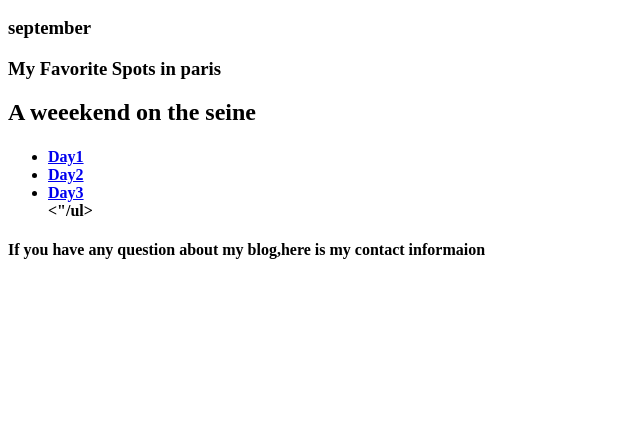
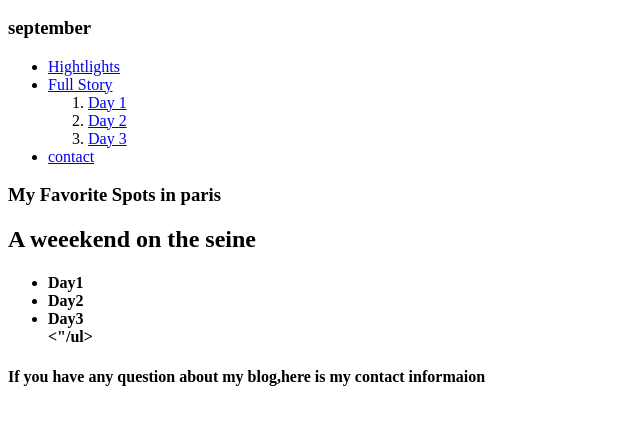
Before and after one commit to jalibl/paris, a plain HTML site: page index.html in a window 1280 px wide. Shown: the part 110-534 px from the top of the page, without its empty margins (0-640 px from the left). Drawn offline with Linux system fonts and the light colour scheme.

Commit message:
put a descritive sentence about your changes here

```diff
--- a/index.html
+++ b/index.html
@@ -7,7 +7,20 @@
     <h1>My travels</h1>
     <h2>Paris</h2>
     <h3>september</h3>
-    <nav></nav>
+    <nav>
+      <ul>
+        <li> <a href="Highlights">Hightlights</a> </li>
+        <li> <a href="Full Story">Full Story</a> </li>
+         <ol>
+          <li> <a href="Day1">Day 1</a> </li>
+          <li> <a href="Day2">Day 2</a> </li>
+          <li> <a href="Day3">Day 3</a> </li>
+
+          </hgroup>
+         </ol>
+        <li> <a href="contact">contact</a> </li>
+      </ul>
+    </nav>
     <div id="highlights">
      <h3>My Favorite Spots in paris</h3>
     </div>
@@ -15,9 +28,9 @@
     <h2>A weeekend on the seine</h2>
      <h4>
       <ul>
-        <li><a  href="Day1">Day1</a></li>
-        <li><a  href="Day2">Day2</a></li>
-        <li><a  href="Day3">Day3</a></li>
+        <li id="Day1">Day1</li>
+        <li id="Day2">Day2</li>
+        <li id="Day3">Day3</li>
       <"/ul>
      <h4>
     </div>
```
